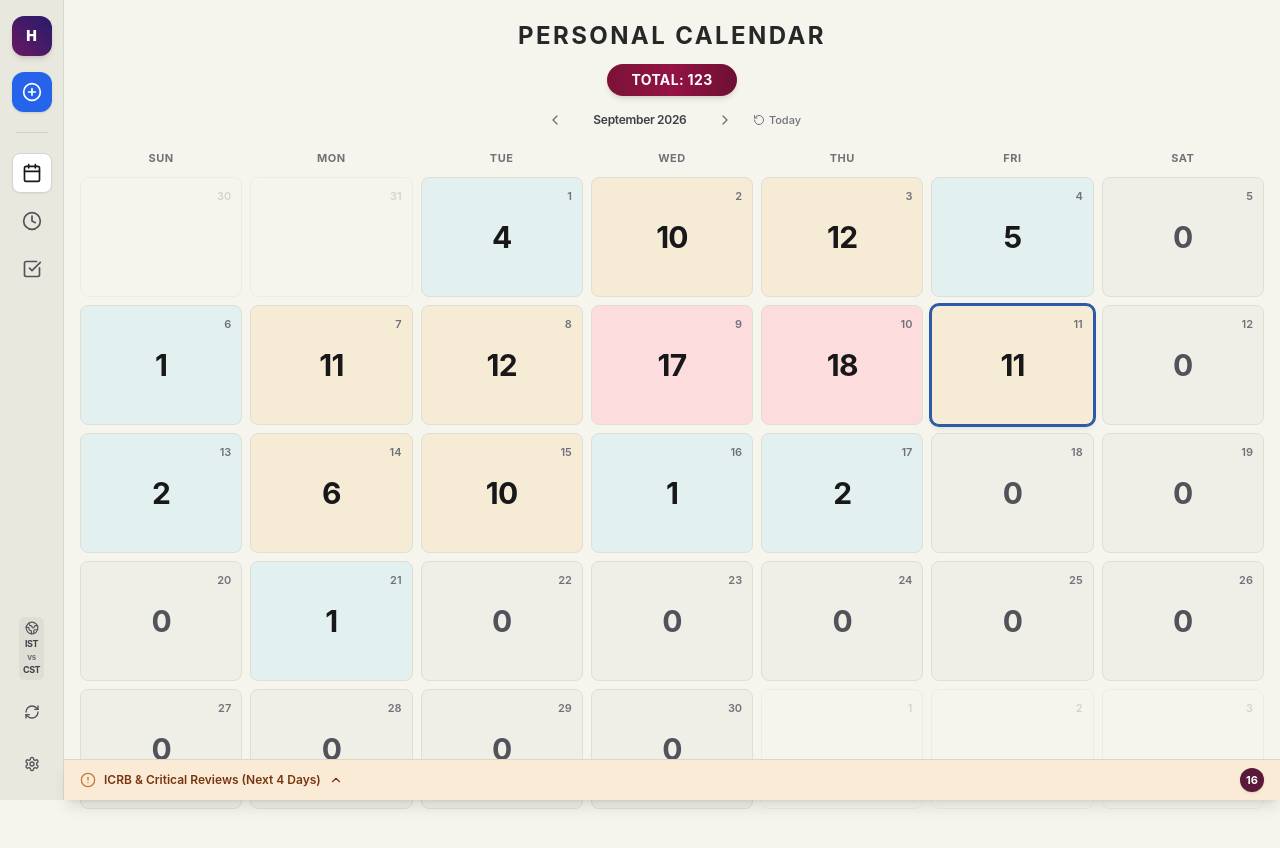
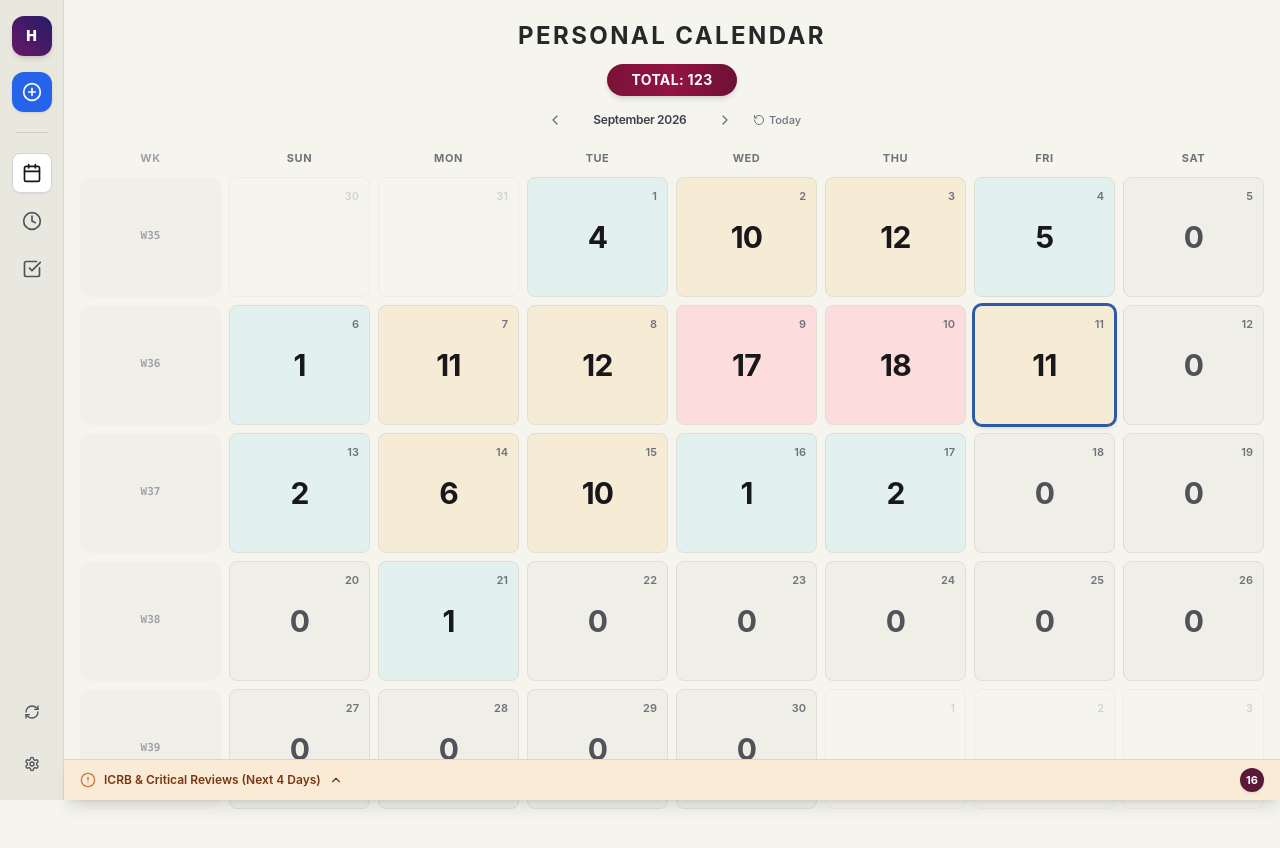
Before and after one commit to imdeepthakkar/personal-calander, a Next.js app: page /personal-calendar/ in a window 1280 px wide. Shown: the top 848 px of the page. Built offline with nearby package versions, Linux system fonts and the light colour scheme.

Commit message:
feat: add week numbers to calendar grid and remove remaining dual timezone references

```diff
--- a/src/components/CalendarGrid.tsx
+++ b/src/components/CalendarGrid.tsx
@@ -22,7 +22,10 @@ export const CalendarGrid: React.FC<CalendarGridProps> = ({
   return (
     <div className="w-full max-w-7xl mx-auto px-2 sm:px-4 pb-6 select-none">
       {/* Weekday Column Headers */}
-      <div className="grid grid-cols-7 gap-1 sm:gap-2 mb-1 text-center">
+      <div className="grid grid-cols-8 gap-1 sm:gap-2 mb-1 text-center">
+        <div className="py-1.5 text-[11px] font-bold text-zinc-400 tracking-wider uppercase">
+          WK
+        </div>
         {WEEKDAYS.map((day) => (
           <div
             key={day}
@@ -33,9 +36,28 @@ export const CalendarGrid: React.FC<CalendarGridProps> = ({
         ))}
       </div>
 
-      {/* 7-Column Days Grid */}
-      <div className="grid grid-cols-7 gap-1.5 sm:gap-2">
-        {days.map((dayWorkload, index) => (
+      {/* 8-Column Grid (1 for WK, 7 for Days) */}
+      <div className="flex flex-col gap-1 sm:gap-2">
+        {Array.from({ length: days.length / 7 }).map((_, weekIndex) => {
+          const weekDays = days.slice(weekIndex * 7, (weekIndex + 1) * 7);
+
+          // Calculate approximate week number based on the first day of the week
+          const firstDay = weekDays[0]?.date;
+          let weekNum = '';
+          if (firstDay) {
+            const d = new Date(Date.UTC(firstDay.getFullYear(), firstDay.getMonth(), firstDay.getDate()));
+            const dayNum = d.getUTCDay() || 7;
+            d.setUTCDate(d.getUTCDate() + 4 - dayNum);
+            const yearStart = new Date(Date.UTC(d.getUTCFullYear(), 0, 1));
+            weekNum = Math.ceil((((d.getTime() - yearStart.getTime()) / 86400000) + 1) / 7).toString();
+          }
+
+          return (
+            <div key={`week-${weekIndex}`} className="grid grid-cols-8 gap-1 sm:gap-2">
+              <div className="flex items-center justify-center font-mono text-[11px] font-semibold text-zinc-400 bg-[#e4e4db]/30 rounded-xl">
+                W{weekNum}
+              </div>
+              {weekDays.map((dayWorkload, index) => (
                 <DayCell
                   key={`${dayWorkload.dateKey}-${index}`}
                   workload={dayWorkload}
@@ -45,6 +67,9 @@ export const CalendarGrid: React.FC<CalendarGridProps> = ({
                 />
               ))}
             </div>
+          );
+        })}
+      </div>
     </div>
   );
 };
--- a/src/components/SettingsModal.tsx
+++ b/src/components/SettingsModal.tsx
@@ -63,7 +63,7 @@ export const SettingsModal: React.FC<SettingsModalProps> = ({
           <div className="flex items-center gap-2">
             <Settings className="w-4 h-4 text-zinc-700" />
             <h3 className="text-sm font-bold text-zinc-800">
-              Board & Dual-Timezone Configuration
+              Board Configuration
             </h3>
           </div>
           <button
--- a/src/components/Sidebar.tsx
+++ b/src/components/Sidebar.tsx
@@ -42,7 +42,7 @@ export const Sidebar: React.FC<SidebarProps> = ({
     {
       id: 'week' as AppView,
       icon: Clock,
-      label: 'Week Dual Timeline',
+      label: 'Week Timeline',
       action: () => onViewChange('week'),
     },
     {
@@ -103,16 +103,7 @@ export const Sidebar: React.FC<SidebarProps> = ({
 
       {/* Bottom Section: Timezones, Sync & Settings */}
       <div className="flex flex-col items-center gap-3">
-        {/* Dual TZ Indicator */}
-        <div
-          className="flex flex-col items-center justify-center p-1 rounded-md bg-[#deded4] text-[9px] font-bold text-zinc-700 tracking-tighter"
-          title={`Dual Timezones: ${primaryLabel} & ${secondaryLabel}`}
-        >
-          <Globe2 className="w-3.5 h-3.5 mb-0.5 text-zinc-600" />
-          <span>{primaryLabel}</span>
-          <span className="text-[8px] opacity-70">vs</span>
-          <span>{secondaryLabel}</span>
-        </div>
+
 
         {/* Sync Trigger */}
         <button
```
Lines whose indentation alone changed are shown as unchanged.
